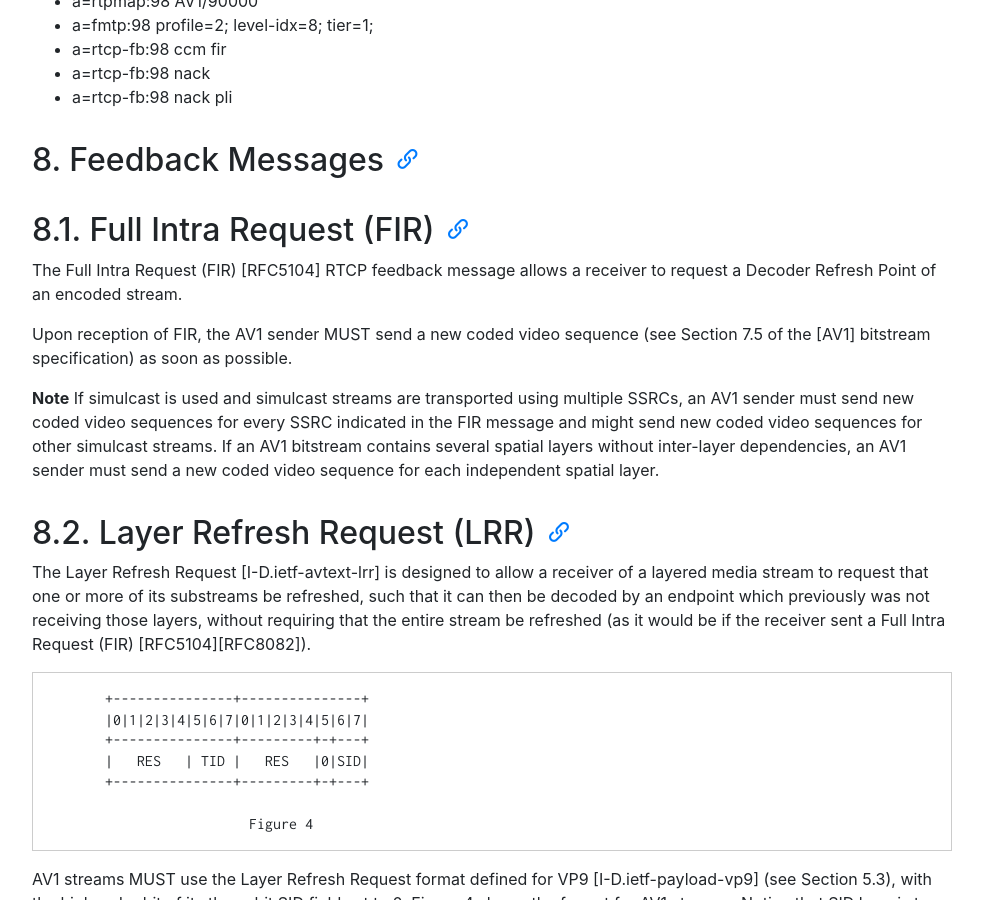
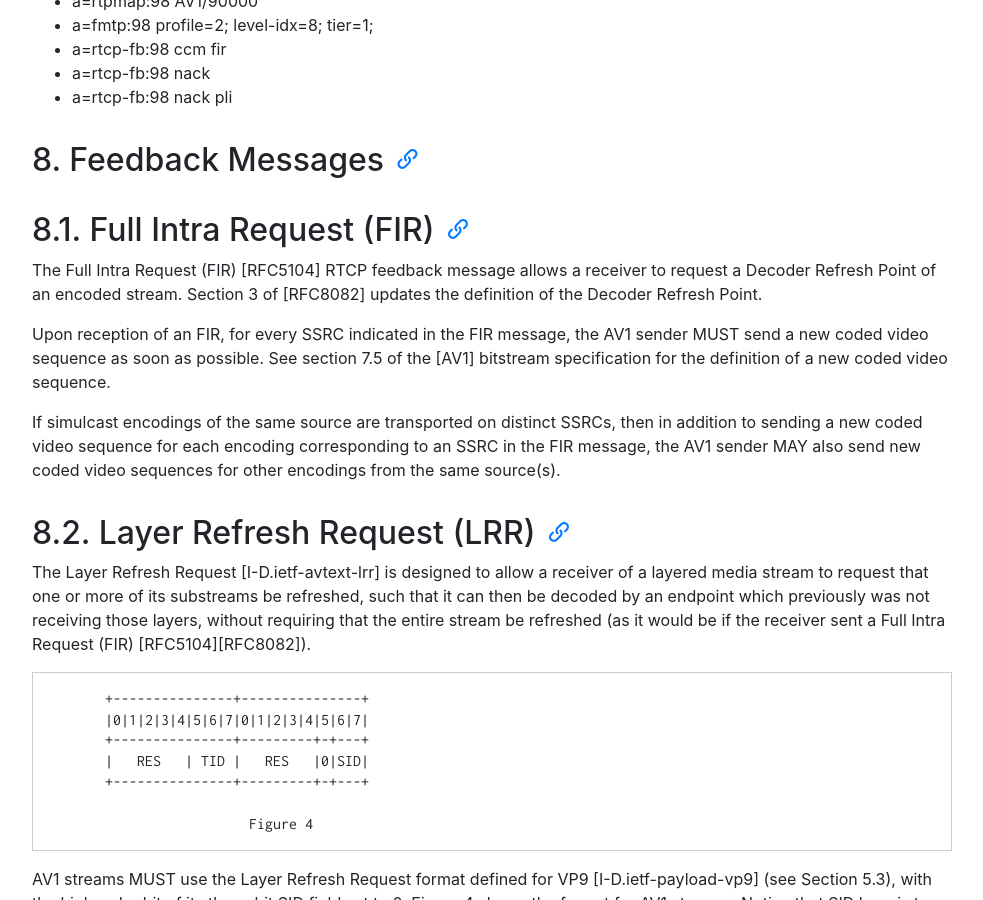
Before and after one commit to AOMediaCodec/av1-rtp-spec, a Jekyll site: the page built from index.md, in a window 1280 px wide and 900 px high, scrolled down 13746 px. Shown: the whole window, without its empty margins (53-1036 px from the left). Built offline with Jekyll 4.4.1, drawn with Linux system fonts in a browser that asks for light colours; nearby versions of some CDN libraries.

Commit message:
Section 8.1 Clarification
Rebase of PR https://github.com/AOMediaCodec/av1-rtp-spec/pull/83

```diff
--- a/av1-rtp-spec.md
+++ b/av1-rtp-spec.md
@@ -488,11 +488,20 @@ Answer SDP:
 
 ## 8.1.  Full Intra Request (FIR)
 
-The Full Intra Request (FIR) [RFC5104] RTCP feedback message allows a receiver to request a Decoder Refresh Point of an encoded stream.
+The Full Intra Request (FIR) [RFC5104] RTCP feedback message allows a
+receiver to request a Decoder Refresh Point of an encoded stream.
+Section 3 of [RFC8082] updates the definition of the Decoder Refresh
+Point.
 
-Upon reception of FIR, the AV1 sender MUST send a new coded video sequence (see Section 7.5 of the [AV1] bitstream specification) as soon as possible.
+Upon reception of an FIR, for every SSRC indicated in the FIR message,
+the AV1 sender MUST send a new coded video sequence as soon as possible.
+See section 7.5 of the [AV1] bitstream specification for the definition
+of a new coded video sequence.
 
-**Note** If simulcast is used and simulcast streams are transported using multiple SSRCs, an AV1 sender must send new coded video sequences for every SSRC indicated in the FIR message and might send new coded video sequences for other simulcast streams. If an AV1 bitstream contains several spatial layers without inter-layer dependencies, an AV1 sender must send a new coded video sequence for each independent spatial layer.
+If simulcast encodings of the same source are transported on distinct SSRCs,
+then in addition to sending a new coded video sequence for each encoding
+corresponding to an SSRC in the FIR message, the AV1 sender MAY also send
+new coded video sequences for other encodings from the same source(s).
 
 
 ## 8.2.  Layer Refresh Request (LRR)
```
